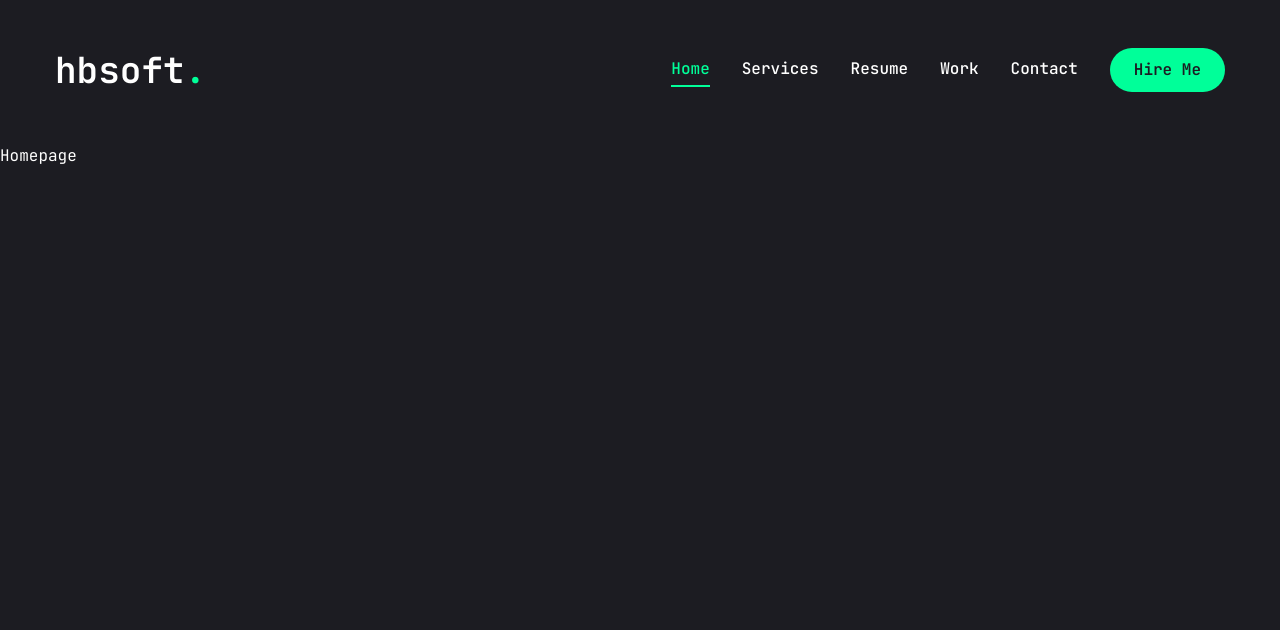
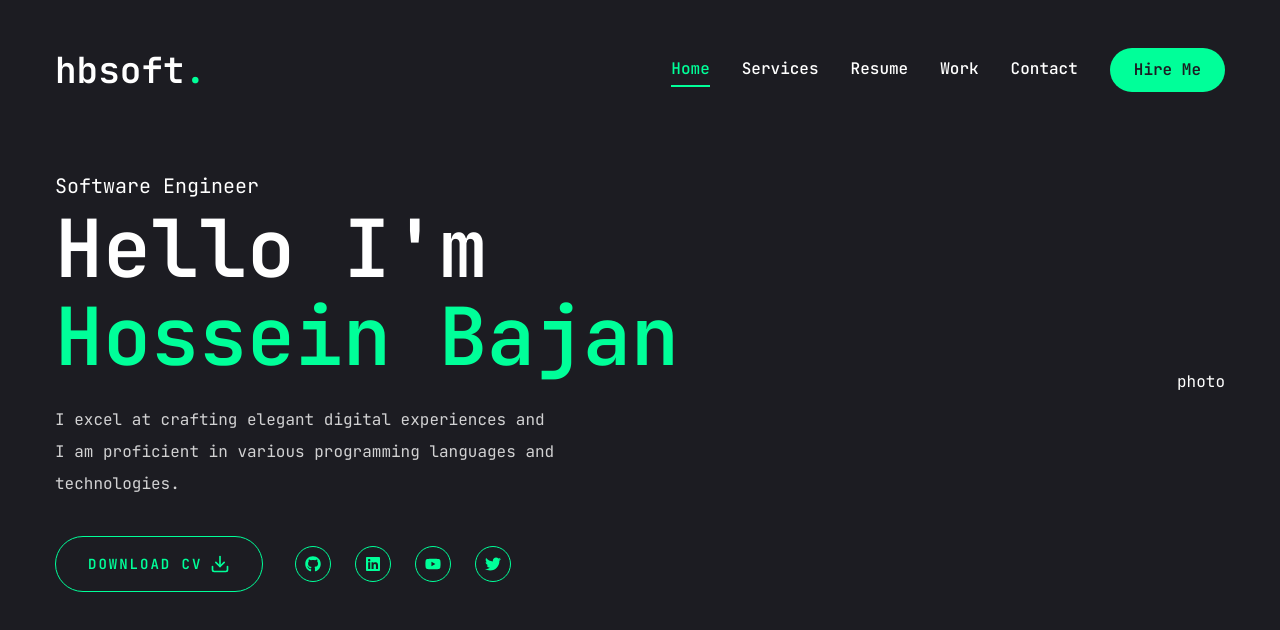
Before and after one commit to hbsoftco/hbsoft-portfolio-next-typescript, a Next.js app: page / in a window 1280 px wide. Shown: the top 630 px of the page. Built offline with nearby package versions, Linux system fonts and the light colour scheme.

Commit message:
Complete socials component

```diff
--- a/app/globals.css
+++ b/app/globals.css
@@ -6,4 +6,16 @@
   body {
     @apply font-primary bg-primary text-white leading-loose;
   }
+
+  .h1 {
+    @apply text-[48px] xl:text-[80px] leading-[1.1] font-semibold;
+  }
+
+  .h2 {
+    @apply text-[36px] xl:text-[48px] leading-[1.1] font-semibold;
+  }
+
+  .h3{
+    @apply text-[20px] xl:text-[24px] leading-[1.1] font-semibold;
+  }
 }
--- a/app/page.tsx
+++ b/app/page.tsx
@@ -1,3 +1,49 @@
-export default function Home() {
-  return <main>Homepage</main>;
-}
+import { Button } from "@/components/ui/button";
+import { FiDownload } from "react-icons/fi";
+
+// components
+import Social from "@/components/Social";
+
+const Home = () => {
+  return (
+    <section className="h-full">
+      <div className="container mx-auto h-full">
+        <div className="flex flex-col xl:flex-row items-center justify-between xl:pt-8 xl:pb-24">
+          {/* text */}
+          <div className="text-center xl:text-left">
+            <span className="text-xl">Software Engineer</span>
+            <h1 className="h1 mb-6">
+              {`Hello I'm`} <br />{" "}
+              <span className="text-accent">Hossein Bajan</span>
+            </h1>
+            <p className="max-w-[500px] mb-9 text-white/80">
+              I excel at crafting elegant digital experiences and I am
+              proficient in various programming languages and technologies.
+            </p>
+            {/* btn and social */}
+            <div className="flex flex-col xl:flex-row items-center gap-8">
+              <Button
+                variant="outline"
+                size="lg"
+                className="uppercase flex items-center gap-2"
+              >
+                <span>Download CV</span>
+                <FiDownload className="text-xl" />
+              </Button>
+              <div className="mb-8 xl:mb-0">
+                <Social
+                  containerStyles="flex gap-6"
+                  iconStyles="w-9 h-9 border border-accent rounded-full flex justify-center items-center text-accent text-base hover:bg-accent hover:text-primary hover:transition-all duration-500"
+                />
+              </div>
+            </div>
+          </div>
+          {/* photo */}
+          <div>photo</div>
+        </div>
+      </div>
+    </section>
+  );
+};
+
+export default Home;
--- /dev/null
+++ b/components/Social.tsx
@@ -0,0 +1,30 @@
+import Link from "next/link";
+import { FaGithub, FaLinkedin, FaTwitter, FaYoutube } from "react-icons/fa";
+
+const socials = [
+  { icon: <FaGithub />, path: "" },
+  { icon: <FaLinkedin />, path: "" },
+  { icon: <FaYoutube />, path: "" },
+  { icon: <FaTwitter />, path: "" },
+];
+
+interface SocialProps {
+  containerStyles?: string;
+  iconStyles?: string;
+}
+
+const Social = ({ containerStyles, iconStyles }: SocialProps) => {
+  return (
+    <div className={containerStyles}>
+      {socials.map((item, index) => {
+        return (
+          <Link href={item.path} key={index} className={iconStyles}>
+            {item.icon}
+          </Link>
+        );
+      })}
+    </div>
+  );
+};
+
+export default Social;
--- a/components/ui/button.tsx
+++ b/components/ui/button.tsx
@@ -12,7 +12,7 @@
         default: "bg-accent text-primary hover:bg-accent-hover",
         primary: "bg-primary text-white",
         outline:
-          "border border-accent bg-transparent text-accent hover:bg-accent",
+          "border border-accent bg-transparent text-accent hover:text-primary hover:bg-accent",
       },
       size: {
         default: "h-[44px] px-6",
```
